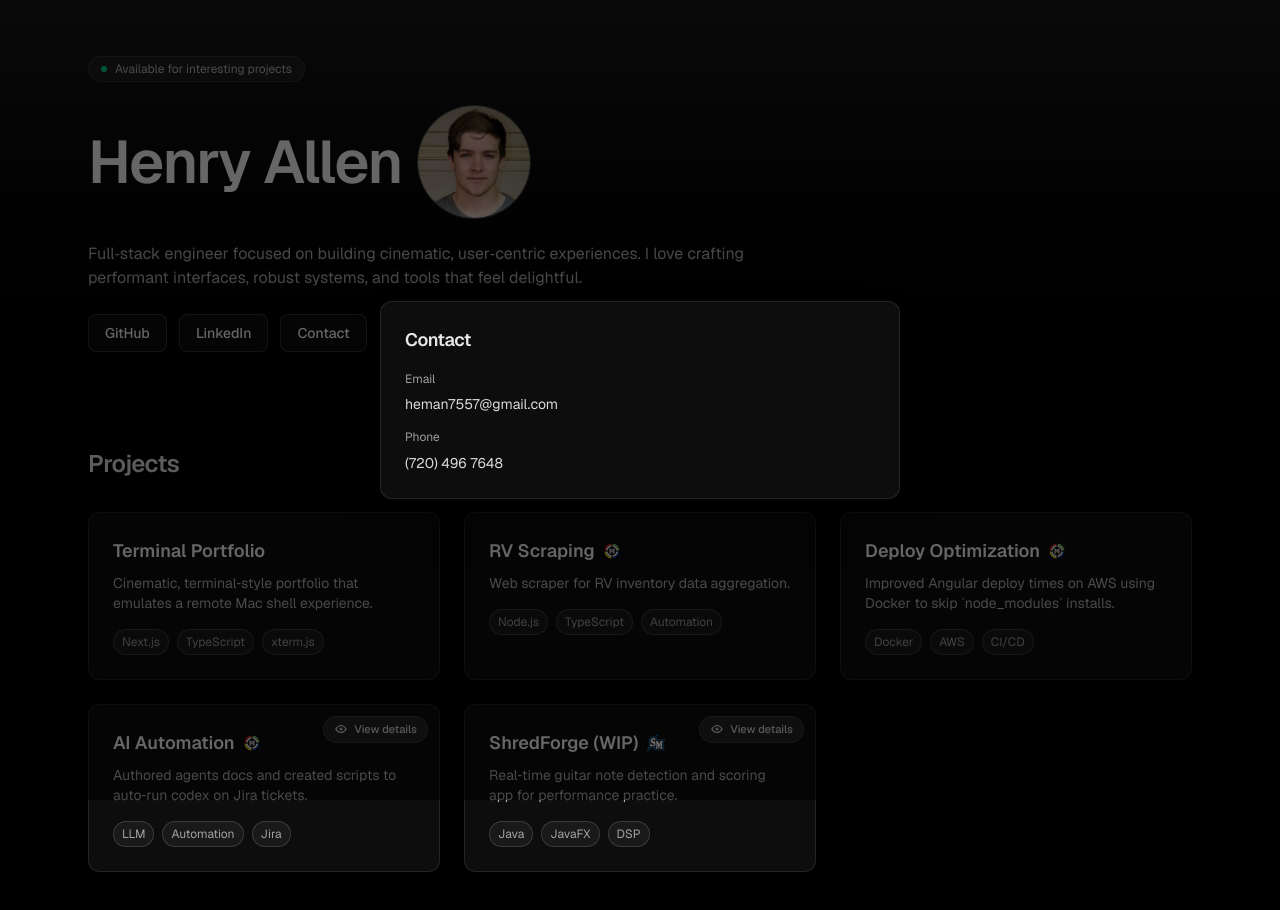
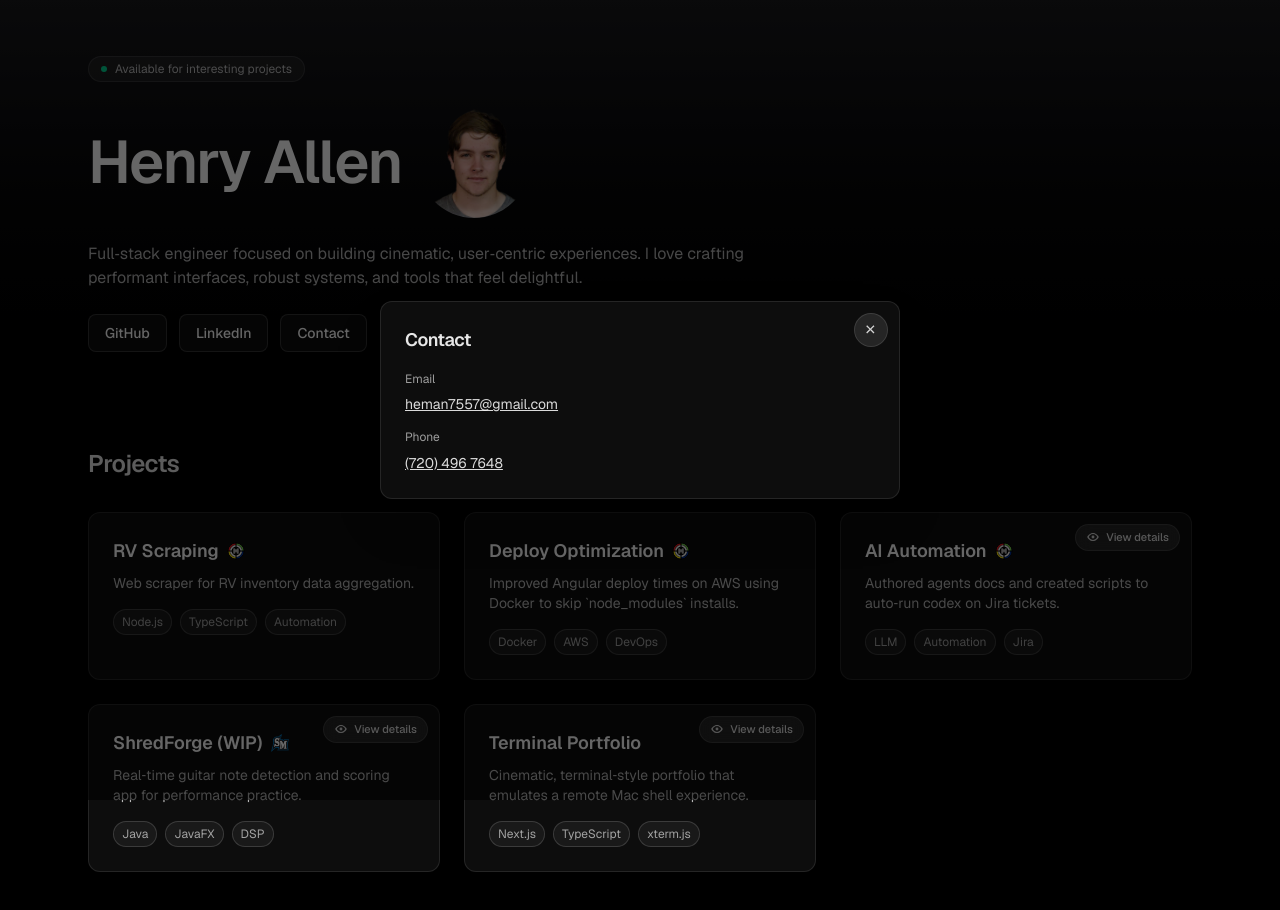
Before and after one commit to Henry-Allen/PortfolioWebsite, a Next.js app: page /portfolio in a window 1280 px wide. Both pictures are taken after a click on the button "Contact". Shown: the top 910 px of the page. Built offline with nearby package versions, Linux system fonts and the light colour scheme.

Commit message:
scrollbar fix, added terminal project modal, modal x button, photo backrgound removed

```diff
--- a/src/app/globals.css
+++ b/src/app/globals.css
@@ -23,10 +23,14 @@ body {
 
 .xterm .xterm-viewport {
   overflow: hidden;
+  /* Hide scrollbars cross-browser to avoid double scrollbars during render */
+  scrollbar-width: none; /* Firefox */
+  -ms-overflow-style: none; /* IE 10+ */
 }
 
-.xterm .xterm-screen {
-  padding: 16px;
+.xterm .xterm-viewport::-webkit-scrollbar {
+  width: 0;
+  height: 0;
 }
 
 .markdown-content {
--- a/src/app/portfolio/page.tsx
+++ b/src/app/portfolio/page.tsx
@@ -2,6 +2,7 @@ import ContactInfoButton from "../../components/ContactInfoButton";
 import ProjectAIDetailsButton from "../../components/ProjectAIDetailsButton";
 import ProjectShredForgeDetailsButton from "../../components/ProjectShredForgeDetailsButton";
 import Image from "next/image";
+import ProjectTerminalDetailsButton from "../../components/ProjectTerminalDetailsButton";
 export const metadata = {
   title: "Henry Allen — Portfolio",
   description: "A modern, thoughtfully designed developer portfolio.",
@@ -48,7 +49,7 @@ export default function PortfolioPage() {
               width={112}
               height={112}
               priority
-              className="h-28 w-28 rounded-full ring-1 ring-white/20 object-cover"
+              className="h-28 w-28 rounded-full object-cover"
             />
           </div>
           <p className="max-w-2xl text-pretty text-white/70">
@@ -81,17 +82,6 @@ export default function PortfolioPage() {
       <Section title="Projects">
         <div className="grid gap-6 sm:grid-cols-2 lg:grid-cols-3">
           <Card>
-            <h3 className="text-lg font-semibold">Terminal Portfolio</h3>
-            <p className="mt-2 text-sm text-white/70">
-              Cinematic, terminal‑style portfolio that emulates a remote Mac shell experience.
-            </p>
-            <div className="mt-4 flex flex-wrap gap-2 text-xs text-white/60">
-              <span className="rounded-full border border-white/15 bg-white/5 px-2 py-1">Next.js</span>
-              <span className="rounded-full border border-white/15 bg-white/5 px-2 py-1">TypeScript</span>
-              <span className="rounded-full border border-white/15 bg-white/5 px-2 py-1">xterm.js</span>
-            </div>
-          </Card>
-          <Card>
             <h3 className="text-lg font-semibold flex items-center gap-2">RV Scraping <Image src="/motomate.png" alt="Motomate logo" width={16} height={16} className="h-[1em] w-auto" /></h3>
             <p className="mt-2 text-sm text-white/70">Web scraper for RV inventory data aggregation.</p>
             <div className="mt-4 flex flex-wrap gap-2 text-xs text-white/60">
@@ -108,7 +98,7 @@ export default function PortfolioPage() {
             <div className="mt-4 flex flex-wrap gap-2 text-xs text-white/60">
               <span className="rounded-full border border-white/15 bg-white/5 px-2 py-1">Docker</span>
               <span className="rounded-full border border-white/15 bg-white/5 px-2 py-1">AWS</span>
-              <span className="rounded-full border border-white/15 bg-white/5 px-2 py-1">CI/CD</span>
+              <span className="rounded-full border border-white/15 bg-white/5 px-2 py-1">DevOps</span>
             </div>
           </Card>
           <ProjectAIDetailsButton>
@@ -145,6 +135,23 @@ export default function PortfolioPage() {
               </div>
             </Card>
           </ProjectShredForgeDetailsButton>
+          <ProjectTerminalDetailsButton>
+            <Card>
+              <div className="absolute right-3 top-3 inline-flex items-center gap-1.5 rounded-full bg-white/10 px-2.5 py-1 text-[11px] font-medium text-white/85 ring-1 ring-white/20 backdrop-blur-sm group-hover:bg-white/15">
+                <svg aria-hidden viewBox="0 0 24 24" className="h-3.5 w-3.5 text-white/80"><path fill="currentColor" d="M12 5c5 0 9 4.5 10 7-1 2.5-5 7-10 7S3 14.5 2 12c1-2.5 5-7 10-7Zm0 2c-3.866 0-7 3.582-7 5s3.134 5 7 5 7-3.582 7-5-3.134-5-7-5Zm0 2.5A2.5 2.5 0 1 1 9.5 12 2.5 2.5 0 0 1 12 9.5Z"/></svg>
+                <span>View details</span>
+              </div>
+              <h3 className="text-lg font-semibold">Terminal Portfolio</h3>
+              <p className="mt-2 text-sm text-white/70">
+                Cinematic, terminal‑style portfolio that emulates a remote Mac shell experience.
+              </p>
+              <div className="mt-4 flex flex-wrap gap-2 text-xs text-white/60">
+                <span className="rounded-full border border-white/15 bg-white/5 px-2 py-1">Next.js</span>
+                <span className="rounded-full border border-white/15 bg-white/5 px-2 py-1">TypeScript</span>
+                <span className="rounded-full border border-white/15 bg-white/5 px-2 py-1">xterm.js</span>
+              </div>
+            </Card>
+          </ProjectTerminalDetailsButton>
         </div>
       </Section>
     </main>
--- a/src/components/ContactInfoButton.tsx
+++ b/src/components/ContactInfoButton.tsx
@@ -16,9 +16,9 @@ export default function ContactInfoButton({ email, phone }: ContactInfoButtonPro
       <div style="display:grid; gap:12px; font-size:14px; color:rgba(255,255,255,0.85);">
         <div>
           <div style="font-size:12px; color:rgba(255,255,255,0.6); margin-bottom:4px;">Email</div>
-          <div style="color:rgba(255,255,255,0.85);">${email}</div>
+          <a href="mailto:${email}" style="color:rgba(255,255,255,0.85); text-decoration:underline;">${email}</a>
         </div>
-        ${phone ? `<div><div style="font-size:12px; color:rgba(255,255,255,0.6); margin-bottom:4px;">Phone</div><div style=\"color:rgba(255,255,255,0.85);\">${phone}</div></div>` : ""}
+        ${phone ? `<div><div style="font-size:12px; color:rgba(255,255,255,0.6); margin-bottom:4px;">Phone</div><a href=\"tel:${phone}\" style=\"color:rgba(255,255,255,0.85); text-decoration:underline;\">${phone}</a></div>` : ""}
       </div>
     </div>
   `;
--- a/src/components/PortfolioPreviewModal.tsx
+++ b/src/components/PortfolioPreviewModal.tsx
@@ -48,6 +48,14 @@ export function PortfolioPreviewModal({
         className="relative w-[min(90vw,520px)] max-h-[80vh] overflow-hidden rounded-xl border border-white/10 bg-white/5 p-6 text-white shadow-2xl backdrop-blur"
         onClick={(event) => event.stopPropagation()}
       >
+        <button
+          type="button"
+          aria-label="Close"
+          onClick={onClose}
+          className="absolute right-3 top-3 inline-flex h-8 w-8 items-center justify-center rounded-full bg-white/10 text-white/80 ring-1 ring-white/20 transition hover:bg-white/15 hover:text-white"
+        >
+          <svg aria-hidden viewBox="0 0 24 24" className="h-4 w-4"><path fill="currentColor" d="M6.225 4.811 4.811 6.225 9.586 11l-4.775 4.775 1.414 1.414L11 12.414l4.775 4.775 1.414-1.414L12.414 11l4.775-4.775-1.414-1.414L11 9.586 6.225 4.811Z"/></svg>
+        </button>
         <div className="space-y-4">
           <h3 className="text-lg font-semibold tracking-tight text-white/90">{title}</h3>
           <div
--- /dev/null
+++ b/src/components/ProjectTerminalDetailsButton.tsx
@@ -0,0 +1,76 @@
+"use client";
+
+import { cloneElement, isValidElement, useState } from "react";
+import type { KeyboardEvent, MouseEvent, ReactElement } from "react";
+import { PortfolioPreviewModal } from "./PortfolioPreviewModal";
+
+type ClickableChildProps = {
+  className?: string;
+  onClick?: (e: MouseEvent) => void;
+  onKeyDown?: (e: KeyboardEvent) => void;
+  tabIndex?: number;
+  role?: string;
+};
+
+type ClickableChild = ReactElement<ClickableChildProps>;
+
+export default function ProjectTerminalDetailsButton({ children }: { children?: ClickableChild }) {
+  const [open, setOpen] = useState(false);
+
+  const contentHtml = `
+    <div style="display:grid; place-items:center; text-align:center; padding:8px;">
+      <p style="color:rgba(255,255,255,0.9); font-size:14px;">your already looking at it ;)</p>
+    </div>
+  `;
+
+  if (children && isValidElement(children)) {
+    const onOpen = () => setOpen(true);
+    const origProps = (children.props ?? {}) as ClickableChildProps;
+    const trigger = cloneElement<ClickableChildProps>(children as ClickableChild, {
+      role: 'button',
+      tabIndex: 0,
+      onClick: (e) => {
+        origProps.onClick?.(e);
+        onOpen();
+      },
+      onKeyDown: (e) => {
+        if (e.key === 'Enter' || e.key === ' ') {
+          e.preventDefault();
+          onOpen();
+        }
+        origProps.onKeyDown?.(e);
+      },
+      className: `${origProps.className ?? ''} cursor-pointer`.trim(),
+    });
+
+    return (
+      <>
+        {trigger}
+        <PortfolioPreviewModal
+          isOpen={open}
+          title="Terminal Portfolio — Details"
+          contentHtml={contentHtml}
+          onClose={() => setOpen(false)}
+        />
+      </>
+    );
+  }
+
+  return (
+    <>
+      <button
+        type="button"
+        onClick={() => setOpen(true)}
+        className="inline-flex items-center gap-2 rounded-lg border border-white/15 bg-white/5 px-3 py-1.5 text-sm font-medium text-white transition-colors hover:border-white/25 hover:bg-white/10"
+      >
+        View details
+      </button>
+      <PortfolioPreviewModal
+        isOpen={open}
+        title="Terminal Portfolio — Details"
+        contentHtml={contentHtml}
+        onClose={() => setOpen(false)}
+      />
+    </>
+  );
+}
--- a/src/components/SkipToPortfolioButton.tsx
+++ b/src/components/SkipToPortfolioButton.tsx
@@ -11,7 +11,7 @@ export default function SkipToPortfolioButton() {
   }
 
   return (
-    <div className="fixed right-4 top-4 z-50">
+    <div className="fixed right-6 top-8 z-50">
       <Link
         href="/portfolio"
         target="_blank"
--- a/src/components/TerminalView.tsx
+++ b/src/components/TerminalView.tsx
@@ -75,7 +75,7 @@ export function TerminalView() {
   }, []);
 
   return (
-    <div className="relative h-full w-full">
+    <div className="relative h-full w-full overflow-hidden p-4">
       <div ref={containerRef} className="h-full w-full" />
     </div>
   );
```
Also changed, not shown: public/henry.png, public/henry_old.png (added).
